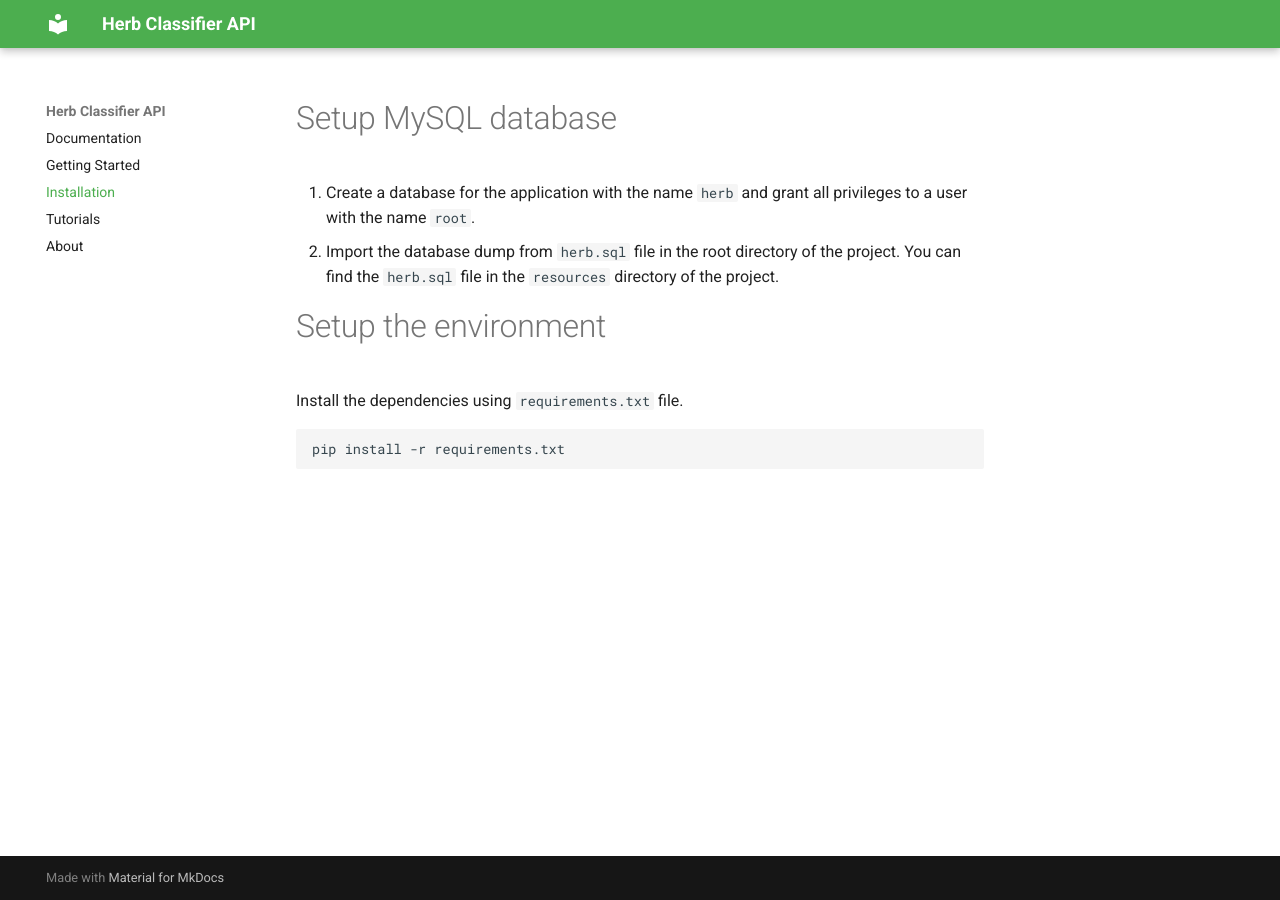
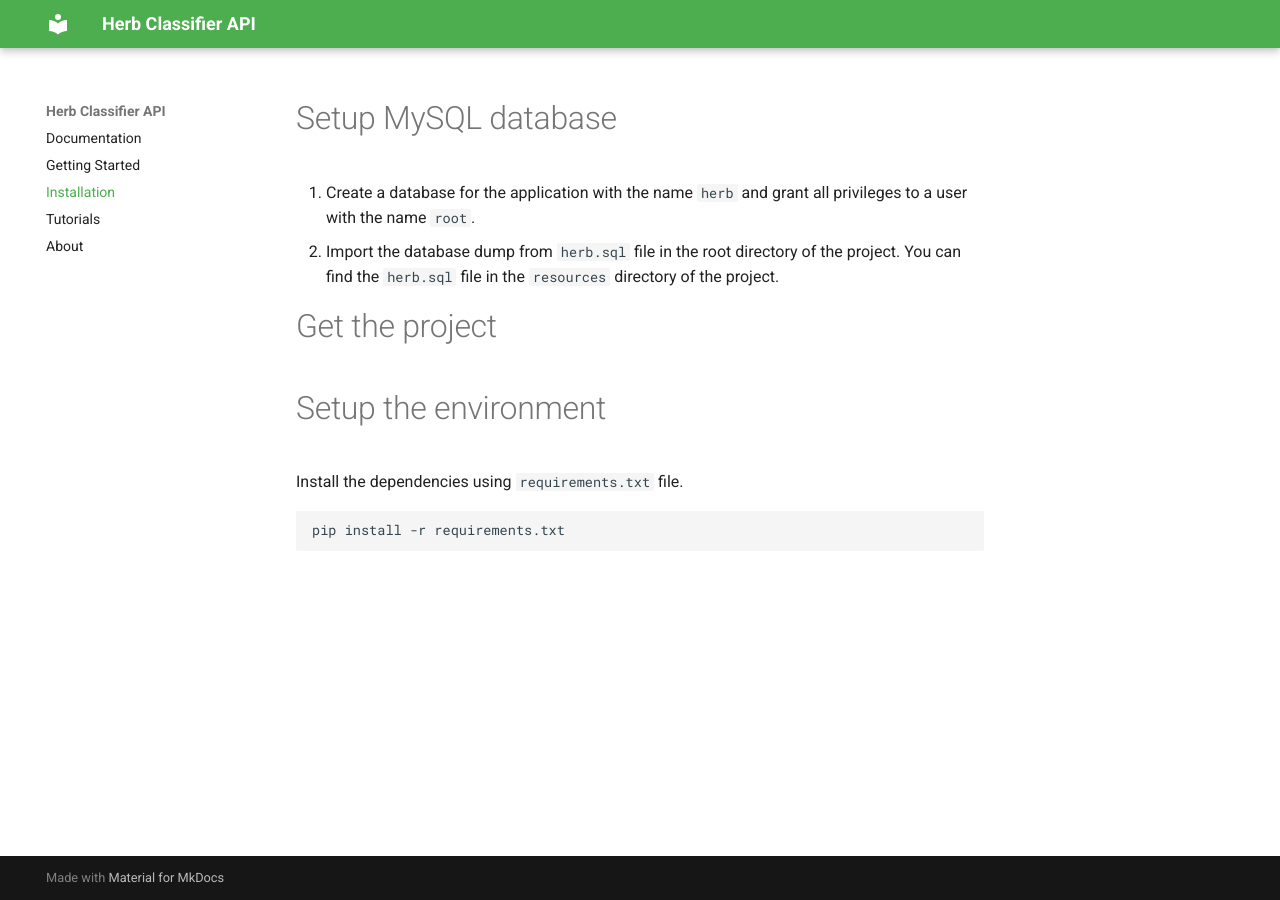
Before and after one commit to dilshankarunarathne/herb-classifier-backend, an MkDocs documentation site: the page built from docs/installation.md, in a window 1280 px wide. Built offline with MkDocs 1.6.1 and Material for MkDocs 9.7.7, drawn with Linux system fonts in a browser that asks for light colours.

Commit message:
Update installation.md

```diff
--- a/docs/installation.md
+++ b/docs/installation.md
@@ -4,7 +4,7 @@
 2. Import the database dump from `herb.sql` file in the root directory of the project.
 You can find the `herb.sql` file in the `resources` directory of the project.
 
-
+# Get the project
 
 # Setup the environment
 
```
